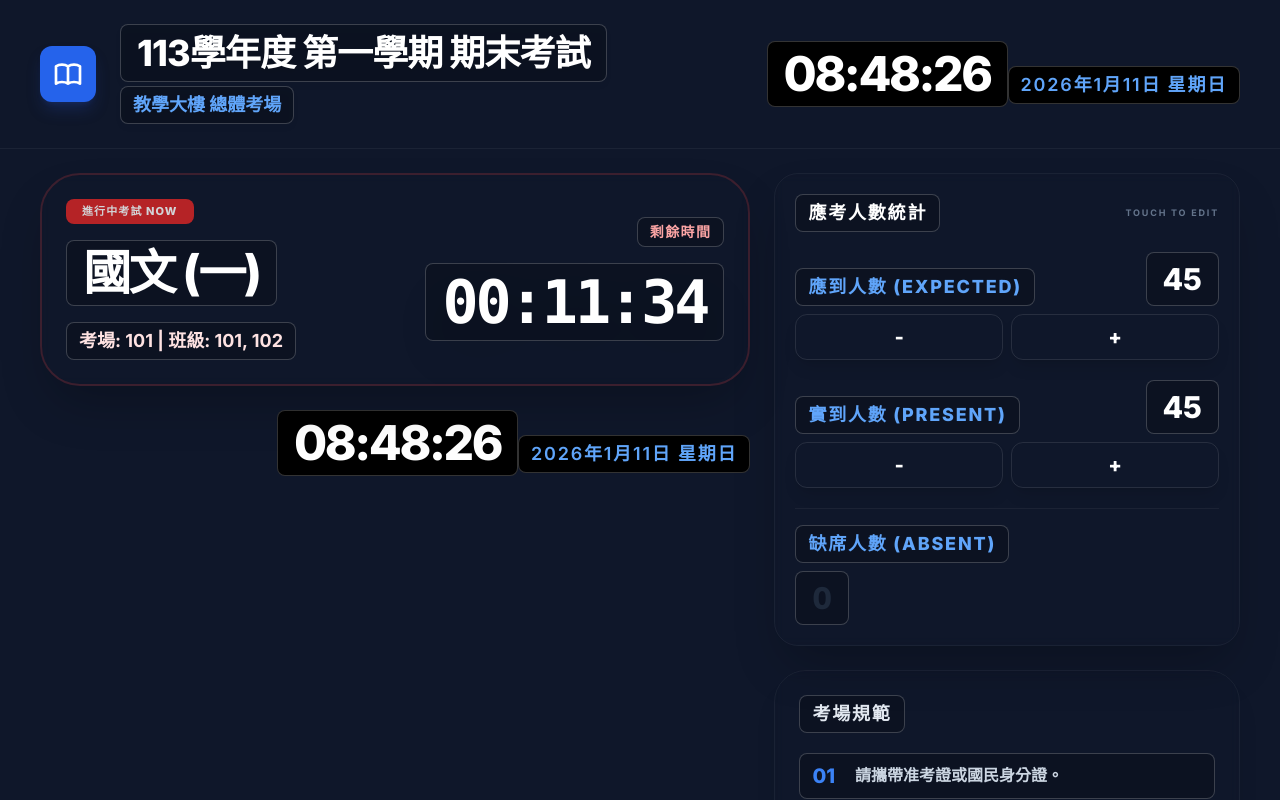
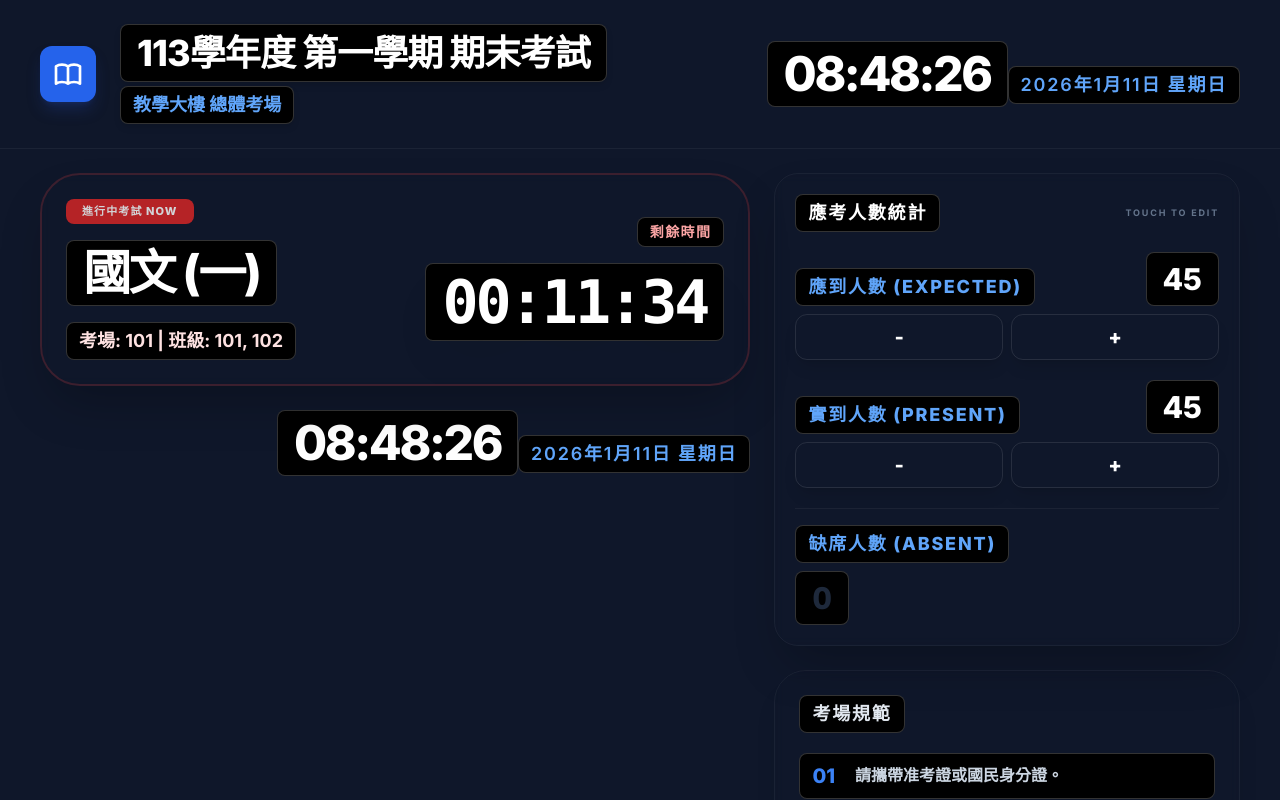
Before and after one commit to Rong-bit/Exam, a React (Vite) app: page / in a window 1280 px wide. Shown: the top 800 px of the page. Built offline with nearby package versions, Linux system fonts and the light colour scheme.

Commit message:
Update App.tsx

```diff
--- a/App.tsx
+++ b/App.tsx
@@ -218,10 +218,10 @@ const App: React.FC = () => {
             </div>
             <div>
               <div className="flex items-center gap-3">
-                <h1 className="text-4xl font-black text-white tracking-tight drop-shadow-md px-4 py-2 bg-black/20 border border-white/20 rounded-lg">{config.title}</h1>
+                <h1 className="text-4xl font-black text-white tracking-tight drop-shadow-md px-4 py-2 bg-black border border-white/20 rounded-lg">{config.title}</h1>
                 {config.targetClass && <span className="bg-amber-500 text-black px-3 py-1 rounded-md text-xs font-black uppercase shadow-lg">{config.targetClass} 專屬</span>}
               </div>
-              <p className="text-blue-400 font-bold text-lg mt-1 drop-shadow-md px-3 py-1 bg-black/20 border border-white/20 rounded-lg inline-block">{config.venue}</p>
+              <p className="text-blue-400 font-bold text-lg mt-1 drop-shadow-md px-3 py-1 bg-black border border-white/20 rounded-lg inline-block">{config.venue}</p>
             </div>
           </div>
           <Clock />
@@ -237,12 +237,12 @@ const App: React.FC = () => {
                       <div className="flex items-center gap-3 mb-4">
                         <span className="inline-block px-4 py-1 bg-red-600 text-white text-[11px] font-black rounded-lg animate-pulse uppercase tracking-widest">進行中考試 NOW</span>
                       </div>
-                      <h2 className="text-5xl font-black text-white mb-2 tracking-tighter px-4 py-2 bg-black/20 border border-white/20 rounded-lg inline-block">{ongoingExam.subject}</h2>
-                      <p className="text-lg text-red-100 font-bold px-3 py-1 bg-black/20 border border-white/20 rounded-lg inline-block mt-2">考場: {ongoingExam.room} | 班級: {ongoingExam.class}</p>
+                      <h2 className="text-5xl font-black text-white mb-2 tracking-tighter px-4 py-2 bg-black border border-white/20 rounded-lg inline-block">{ongoingExam.subject}</h2>
+                      <p className="text-lg text-red-100 font-bold px-3 py-1 bg-black border border-white/20 rounded-lg inline-block mt-2">考場: {ongoingExam.room} | 班級: {ongoingExam.class}</p>
                     </div>
                     <div className="relative z-10 text-right">
-                      <p className="text-red-300 text-sm font-black uppercase tracking-widest mb-2 px-3 py-1 bg-black/20 border border-white/20 rounded-lg inline-block">剩餘時間</p>
-                      <div className="px-4 py-2 bg-black/20 border border-white/20 rounded-lg inline-block mt-2">
+                      <p className="text-red-300 text-sm font-black uppercase tracking-widest mb-2 px-3 py-1 bg-black border border-white/20 rounded-lg inline-block">剩餘時間</p>
+                      <div className="px-4 py-2 bg-black border border-white/20 rounded-lg inline-block mt-2">
                         <CountdownTimer endTime={ongoingExam.endTime} className="text-6xl font-black text-white drop-shadow-2xl tabular-nums tracking-tighter" />
                       </div>
                     </div>
@@ -254,7 +254,7 @@ const App: React.FC = () => {
               <div className="lg:col-span-4 space-y-6">
                 <div className="bg-transparent backdrop-blur-sm p-5 rounded-[24px] border border-white/5 shadow-2xl">
                   <div className="flex items-center justify-between mb-5">
-                    <h3 className="text-lg font-black text-white uppercase tracking-widest px-3 py-1 bg-black/20 border border-white/20 rounded-lg">應考人數統計</h3>
+                    <h3 className="text-lg font-black text-white uppercase tracking-widest px-3 py-1 bg-black border border-white/20 rounded-lg">應考人數統計</h3>
                     {!config.showAttendance && <span className="px-2 py-1 bg-slate-800 text-slate-500 rounded text-[9px] font-bold tracking-widest">HIDDEN</span>}
                     <span className="text-[9px] font-bold text-slate-500 tracking-[0.2em] uppercase">TOUCH TO EDIT</span>
                   </div>
@@ -263,8 +263,8 @@ const App: React.FC = () => {
                     <div className="space-y-5">
                       <div className="space-y-2">
                         <div className="flex justify-between items-end">
-                          <span className="text-lg font-black text-blue-400 tracking-widest uppercase px-3 py-1 bg-black/20 border border-white/20 rounded-lg">應到人數 (EXPECTED)</span>
-                          <span className="text-white text-3xl font-black tabular-nums px-4 py-2 bg-black/20 border border-white/20 rounded-lg">
+                          <span className="text-lg font-black text-blue-400 tracking-widest uppercase px-3 py-1 bg-black border border-white/20 rounded-lg">應到人數 (EXPECTED)</span>
+                          <span className="text-white text-3xl font-black tabular-nums px-4 py-2 bg-black border border-white/20 rounded-lg">
                             {config.showAttendance ? (activeFocusSession.expectedCount ?? 0) : ''}
                           </span>
                         </div>
@@ -276,8 +276,8 @@ const App: React.FC = () => {
 
                       <div className="space-y-2">
                         <div className="flex justify-between items-end">
-                          <span className="text-lg font-black text-blue-400 tracking-widest uppercase px-3 py-1 bg-black/20 border border-white/20 rounded-lg">實到人數 (PRESENT)</span>
-                          <span className="text-white text-3xl font-black tabular-nums px-4 py-2 bg-black/20 border border-white/20 rounded-lg">
+                          <span className="text-lg font-black text-blue-400 tracking-widest uppercase px-3 py-1 bg-black border border-white/20 rounded-lg">實到人數 (PRESENT)</span>
+                          <span className="text-white text-3xl font-black tabular-nums px-4 py-2 bg-black border border-white/20 rounded-lg">
                             {config.showAttendance ? (activeFocusSession.presentCount ?? 0) : ''}
                           </span>
                         </div>
@@ -288,9 +288,9 @@ const App: React.FC = () => {
                       </div>
 
                       <div className="pt-4 border-t border-white/5">
-                        <p className="text-lg font-black text-blue-400 uppercase tracking-widest mb-2 px-3 py-1 bg-black/20 border border-white/20 rounded-lg inline-block">缺席人數 (ABSENT)</p>
+                        <p className="text-lg font-black text-blue-400 uppercase tracking-widest mb-2 px-3 py-1 bg-black border border-white/20 rounded-lg inline-block">缺席人數 (ABSENT)</p>
                         <div className="flex items-center justify-between">
-                          <p className={`text-3xl font-black tabular-nums transition-colors duration-500 px-4 py-2 bg-black/20 border border-white/20 rounded-lg ${config.showAttendance && (activeFocusSession.absentCount || 0) > 0 ? 'text-red-500' : 'text-slate-800'}`}>
+                          <p className={`text-3xl font-black tabular-nums transition-colors duration-500 px-4 py-2 bg-black border border-white/20 rounded-lg ${config.showAttendance && (activeFocusSession.absentCount || 0) > 0 ? 'text-red-500' : 'text-slate-800'}`}>
                             {config.showAttendance ? (activeFocusSession.absentCount ?? 0) : ''}
                           </p>
                           {config.showAttendance && (activeFocusSession.absentCount || 0) > 0 && (
@@ -309,11 +309,11 @@ const App: React.FC = () => {
                 </div>
 
                 <div className="bg-transparent backdrop-blur-sm p-6 rounded-[32px] border border-white/5 shadow-xl">
-                  <h3 className="text-lg font-black text-slate-200 mb-5 uppercase tracking-widest px-3 py-1 bg-black/20 border border-white/20 rounded-lg inline-block">考場規範</h3>
+                  <h3 className="text-lg font-black text-slate-200 mb-5 uppercase tracking-widest px-3 py-1 bg-black border border-white/20 rounded-lg inline-block">考場規範</h3>
                   {config.examRules && config.examRules.length > 0 ? (
                     <ul className="space-y-3 text-slate-300 font-bold text-base leading-relaxed">
                       {config.examRules.map((rule, index) => (
-                        <li key={index} className="flex gap-5 px-3 py-2 bg-black/20 border border-white/20 rounded-lg">
+                        <li key={index} className="flex gap-5 px-3 py-2 bg-black border border-white/20 rounded-lg">
                           <span className="text-blue-500 font-black text-xl">{String(index + 1).padStart(2, '0')}</span>
                           <span>{rule}</span>
                         </li>
```
